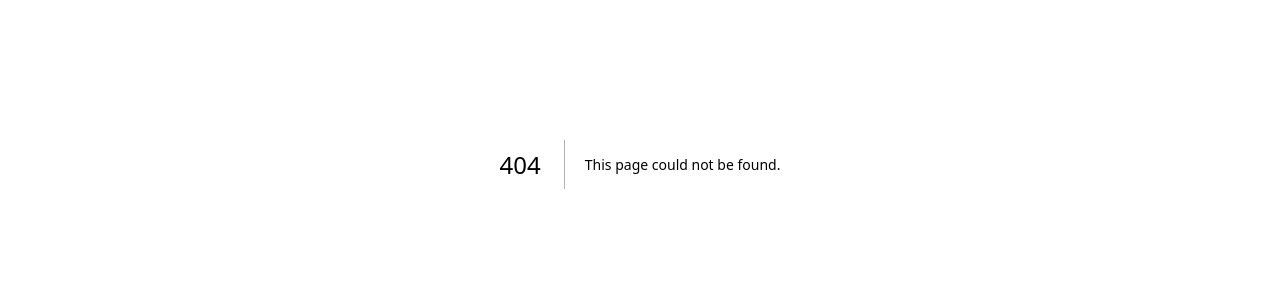
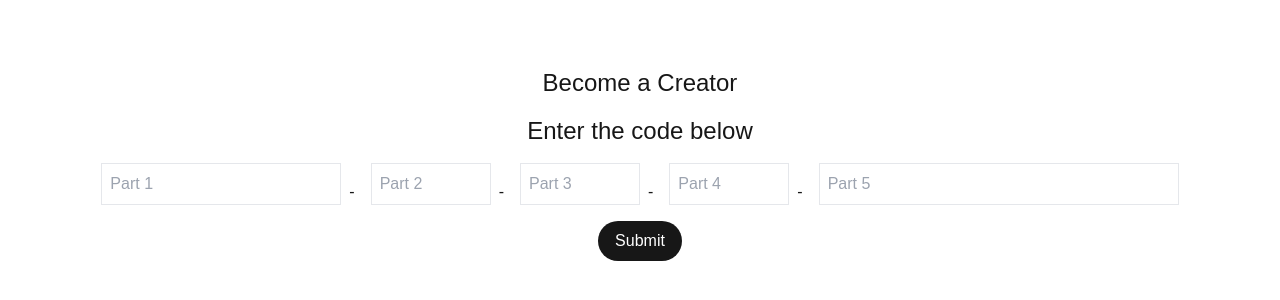
Before and after one commit to LongDevStudio/LongWallPic_Creater_App, a Next.js app: page /be_creator in a window 1280 px wide. Before the commit this address had no page. Shown: the part 236-536 px from the top of the page. Built offline with nearby package versions, Linux system fonts and the light colour scheme.

Commit message:
feat: upgrade to production pre-release

```diff
--- /dev/null
+++ b/src/app/be_creator/page.tsx
@@ -0,0 +1,79 @@
+'use client'
+
+import { useState, useRef } from 'react';
+
+export default function BeCreator() {
+    const [uuidParts, setUuidParts] = useState(['', '', '', '', '']);
+    const [message, setMessage] = useState('');
+    const inputRefs = useRef<(HTMLInputElement | null)[]>([]);
+
+    const handleChange = (index: number, value: string) => {
+        const newParts = [...uuidParts];
+        newParts[index] = value;
+        setUuidParts(newParts);
+
+        // Move to the next input if the current one is filled
+        if (value.length === getMaxLength(index) && index < uuidParts.length - 1) {
+            inputRefs.current[index + 1]?.focus();
+        }
+    };
+
+    const getMaxLength = (index: number) => {
+        switch (index) {
+            case 0:
+                return 8;
+            case 1:
+                return 4;
+            case 2:
+                return 4;
+            case 3:
+                return 4;
+            case 4:
+                return 12;
+            default:
+                return 0;
+        }
+    };
+
+    const handleSubmit = () => {
+        const uuid = uuidParts.join('-');
+        if (uuid) {
+            setMessage(`UUID ${uuid} submitted for verification.`);
+        } else {
+            setMessage('Please enter a valid UUID.');
+        }
+    };
+
+    return (
+        <div className="flex flex-col items-center justify-center min-h-screen p-8">
+            <h1 className="text-2xl mb-4">Become a Creator</h1>
+            <h3 className="text-2xl mb-4">Enter the code below</h3>
+            <div className="flex space-x-2">
+                {uuidParts.map((part, index) => (
+                    <div key={index} className="flex items-center">
+                        <input
+                            type="text"
+                            value={part}
+                            onChange={(e) => handleChange(index, e.target.value)}
+                            placeholder={`Part ${index + 1}`}
+                            className="border p-2 mb-4"
+                            style={{ width: `${getMaxLength(index) * 30}px` }}
+                            maxLength={getMaxLength(index)}
+                            ref={(el) => {
+                                inputRefs.current[index] = el;
+                            }}
+                        />
+                        {index < uuidParts.length - 1 && <span className="mx-2">-</span>}
+                    </div>
+                ))}
+            </div>
+            <button
+                onClick={handleSubmit}
+                className="rounded-full border border-solid border-transparent transition-colors bg-foreground text-background h-10 px-4"
+            >
+                Submit
+            </button>
+            {message && <p className="mt-4">{message}</p>}
+        </div>
+    );
+}
--- a/src/app/login/page.tsx
+++ b/src/app/login/page.tsx
@@ -27,7 +27,7 @@ export default function LoginPage() {
         if (data.success && data.data) {
           localStorage.setItem('token', data.data.token);
           localStorage.setItem('username', data.data.user.username);
-          localStorage.setItem('user', JSON.stringify(data.data));
+          localStorage.setItem('user', JSON.stringify(data.data.user));
           console.log("user data: ", JSON.stringify(data.data))
           router.push('/'); // Redirect to dashboard on successful login
         } else {
--- a/src/app/page.tsx
+++ b/src/app/page.tsx
@@ -3,18 +3,29 @@
 import { useEffect, useState } from 'react';
 import { useRouter } from 'next/navigation';
 import Image from "next/image";
+import {User} from "@/models/response/LoginResponse";
 
 export default function Home() {
   const [isLoggedIn, setIsLoggedIn] = useState(false);
+  const [isCreator, setIsCreator] = useState(false)
   const [username, setUsername] = useState('');
   const router = useRouter();
 
   useEffect(() => {
     const token = localStorage.getItem('token');
     const storedUsername = localStorage.getItem('username');
+    const storedUser = localStorage.getItem('user');
     if (token && storedUsername) {
       setIsLoggedIn(true);
       setUsername(storedUsername);
+    }
+    if (storedUser) {
+      console.log(JSON.parse(storedUser))
+      const user: User = JSON.parse(storedUser);
+      console.log("user: ", JSON.stringify(user))
+      setIsCreator(user.is_creator);
+      console.log("user.is_creator: ", user.is_creator)
+      console.log("isCreator: ", isCreator)
     }
   }, []);
 
@@ -37,6 +48,10 @@ export default function Home() {
     router.push('/works');
   };
 
+  const handleBeCeatorClick = () => {
+    router.push('/be_creator');
+  }
+
   return (
     <div className="grid grid-rows-[20px_1fr_20px] items-center justify-items-center min-h-screen p-8 pb-20 gap-16 sm:p-20 font-[family-name:var(--font-geist-sans)]">
       <main className="flex flex-col gap-8 row-start-2 items-center sm:items-start">
@@ -58,6 +73,8 @@ export default function Home() {
             >
               Logout
             </button>
+            {isCreator ? (
+                <>
                   <button
                       className="rounded-full border border-solid border-transparent transition-colors flex items-center justify-center bg-foreground text-background gap-2 hover:bg-[#383838] dark:hover:bg-[#ccc] text-sm sm:text-base h-10 sm:h-12 px-4 sm:px-5"
                       onClick={handleUploadClick}
@@ -70,6 +87,15 @@ export default function Home() {
                   >
                     My Works
                   </button>
+                </>
+            ) : (
+                <button
+                    className="rounded-full border border-solid border-transparent transition-colors flex items-center justify-center bg-foreground text-background gap-2 hover:bg-[#383838] dark:hover:bg-[#ccc] text-sm sm:text-base h-10 sm:h-12 px-4 sm:px-5"
+                    onClick={handleBeCeatorClick}
+                >
+                  Become a Creator
+                </button>
+            )}
           </div>
         ) : (
           <div className="flex gap-4 items-center flex-col sm:flex-row">
--- a/src/app/upload/page.tsx
+++ b/src/app/upload/page.tsx
@@ -5,6 +5,9 @@ import { useState } from 'react';
 export default function UploadPage() {
     const [selectedFile, setSelectedFile] = useState<File | null>(null);
     const [preview, setPreview] = useState<string | null>(null);
+    const [title, setTitle] = useState<string>('');
+    const [content, setContent] = useState<string>('');
+    const [describe, setDescribe] = useState<string>('');
 
     const handleFileChange = (e: React.ChangeEvent<HTMLInputElement>) => {
         const file = e.target.files?.[0];
@@ -24,11 +27,22 @@ export default function UploadPage() {
 
         const formData = new FormData();
         formData.append('file', selectedFile);
+        formData.append('title', title);
+        formData.append('content', content);
+        formData.append('describe', describe);
+
+        const token = localStorage.getItem('token');
+        if (!token) {
+            return;
+        }
 
         try {
-            const response = await fetch('/api/upload', {
+            const response = await fetch('https://wp-api.gluttongk.com/api/creator/uploadWork', {
                 method: 'POST',
                 body: formData,
+                headers: {
+                    'Authorization': `${token}`
+                }
             });
 
             if (response.ok) {
@@ -59,6 +73,28 @@ export default function UploadPage() {
                                 <img src={preview} alt="Preview" className="w-full h-auto" />
                             </div>
                         )}
+                        <input
+                            type="text"
+                            placeholder="Title"
+                            value={title}
+                            onChange={(e) => setTitle(e.target.value)}
+                            className="w-full px-4 py-2 mt-2 border rounded-md focus:outline-none focus:ring-1 focus:ring-blue-600"
+                            required
+                        />
+                        <textarea
+                            placeholder="Content"
+                            value={content}
+                            onChange={(e) => setContent(e.target.value)}
+                            className="w-full px-4 py-2 mt-2 border rounded-md focus:outline-none focus:ring-1 focus:ring-blue-600"
+                            required
+                        />
+                        <textarea
+                            placeholder="Describe"
+                            value={describe}
+                            onChange={(e) => setDescribe(e.target.value)}
+                            className="w-full px-4 py-2 mt-2 border rounded-md focus:outline-none focus:ring-1 focus:ring-blue-600"
+                            required
+                        />
                         <div className="flex items-baseline justify-between">
                             <button className="px-6 py-2 mt-4 text-white bg-blue-600 rounded-lg hover:bg-blue-900">
                                 Upload
--- a/src/app/works/edit/[id]/page.tsx
+++ b/src/app/works/edit/[id]/page.tsx
@@ -54,11 +54,11 @@ export default function EditWorkPage({ params }: { params: { id: string } }) {
                     alert('Work updated successfully');
                     router.push('/works');
                 } else {
-                    setError(data.message || 'Failed to update work');
+                    setError(data.message || 'Failed to update work.ts');
                 }
             } else {
                 const data = await response.json();
-                setError(data.message || 'Failed to update work');
+                setError(data.message || 'Failed to update work.ts');
             }
         } catch (err) {
             setError('An error occurred. Please try again.');
--- a/src/app/works/page.tsx
+++ b/src/app/works/page.tsx
@@ -64,6 +64,34 @@ export default function WorksPage() {
         setIsRefreshing(false);
     };
 
+    const handleDelete = async (workId: string) => {
+        const token = localStorage.getItem('token');
+        if (!token) {
+            alert('No auth token found. Please log in.');
+            return;
+        }
+
+        try {
+            const response = await fetch(`https://wp-api.gluttongk.com/api/creator/updateWork/`, {
+                method: 'POST',
+                headers: {
+                    'Authorization': `${token}`,
+                    'Content-Type': 'application/json'
+                },
+                body: JSON.stringify({ is_delete: true, workId: workId })
+            });
+
+            if (response.ok) {
+                alert('Work deleted successfully');
+                fetchWorks(true); // Refresh the works list
+            } else {
+                alert('Failed to delete work.ts');
+            }
+        } catch (err) {
+            alert('An error occurred. Please try again.');
+        }
+    };
+
     useEffect(() => {
         fetchWorks();
     }, []);
@@ -90,7 +118,7 @@ export default function WorksPage() {
             </div>
             <div className="grid grid-cols-1 sm:grid-cols-2 md:grid-cols-3 lg:grid-cols-4 gap-6">
                 {works.media.map((work) => (
-                    <div key={work.id} className="bg-white rounded-lg shadow-md overflow-hidden">
+                    <div key={work.id} className="bg-white rounded-lg shadow-md overflow-hidden flex flex-col h-full">
                         <div className="h-48 bg-gray-900 flex items-center justify-center">
                             {work.original_url ? (
                                 <img src={work.original_url} alt={work.title || 'Untitled'}
@@ -104,9 +132,13 @@ export default function WorksPage() {
                                  </span>
                             )}
                         </div>
-                        <div className="p-4">
+                        <div className="p-4 flex-grow flex flex-col">
                             <h2 className="text-xl text-black font-semibold mb-2">{work.title || 'Untitled'}</h2>
-                            <p className="text-gray-600 mb-4">{work.describe || 'No description'}</p>
+                            <p className="text-gray-600 mb-4 flex-grow">
+                                {work.describe && work.describe.length > 250
+                                    ? `${work.describe.substring(0, 250)}...`
+                                    : work.describe || 'No description'}
+                            </p>
                             <div className="flex justify-between items-center text-sm text-gray-500 mt-4">
                                 <span>{new Date(work.upload_date).toLocaleDateString('en-US', {
                                     year: 'numeric',
@@ -115,11 +147,20 @@ export default function WorksPage() {
                                 }).replace(/\//g, '/')}</span>
                                 <span className="text-blue-600">Category</span>
                             </div>
+                        </div>
+                        <div className="p-4">
                             <Link href={`/works/edit/${work.id}`}>
-                                <button className="mt-4 bg-blue-500 hover:bg-blue-700 text-white font-bold py-2 px-4 rounded w-full">
+                                <button
+                                    className="bg-blue-500 hover:bg-blue-700 text-white font-bold py-2 px-4 rounded w-full">
                                     Edit
                                 </button>
                             </Link>
+                            <button
+                                onClick={() => handleDelete(work.id)}
+                                className="bg-red-500 hover:bg-red-700 text-white font-bold py-2 px-4 rounded w-full"
+                            >
+                                Delete
+                            </button>
                         </div>
                     </div>
                 ))}
--- a/src/models/response/LoginResponse.ts
+++ b/src/models/response/LoginResponse.ts
@@ -4,6 +4,7 @@ interface User {
     username: string;
     email: string;
     avatar: string | null;
+    is_creator: boolean;
 }
 
 interface LoginResponse {
```
Also changed, not shown: src/type/enum/supportDevice.ts (added, +46 -0 lines). Lines whose indentation alone changed are shown as unchanged.
